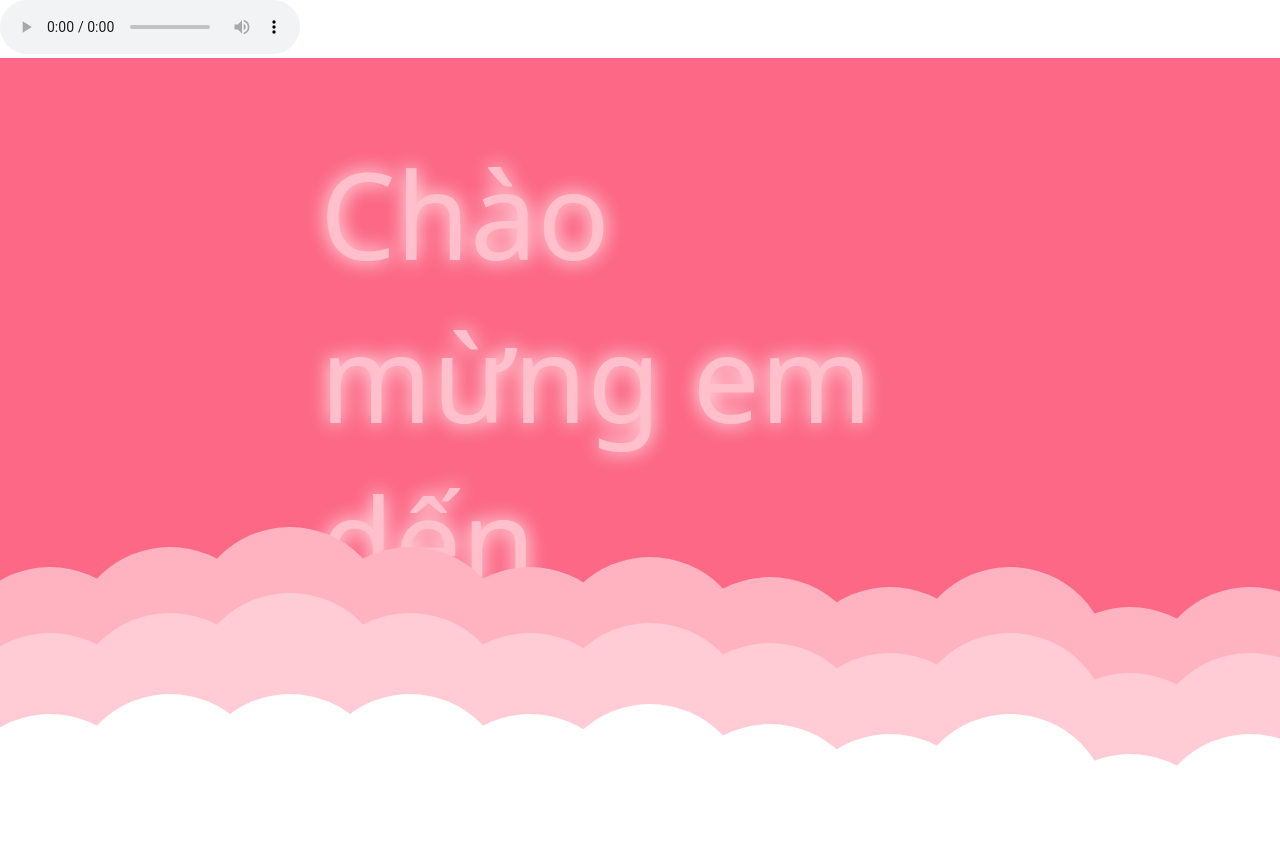
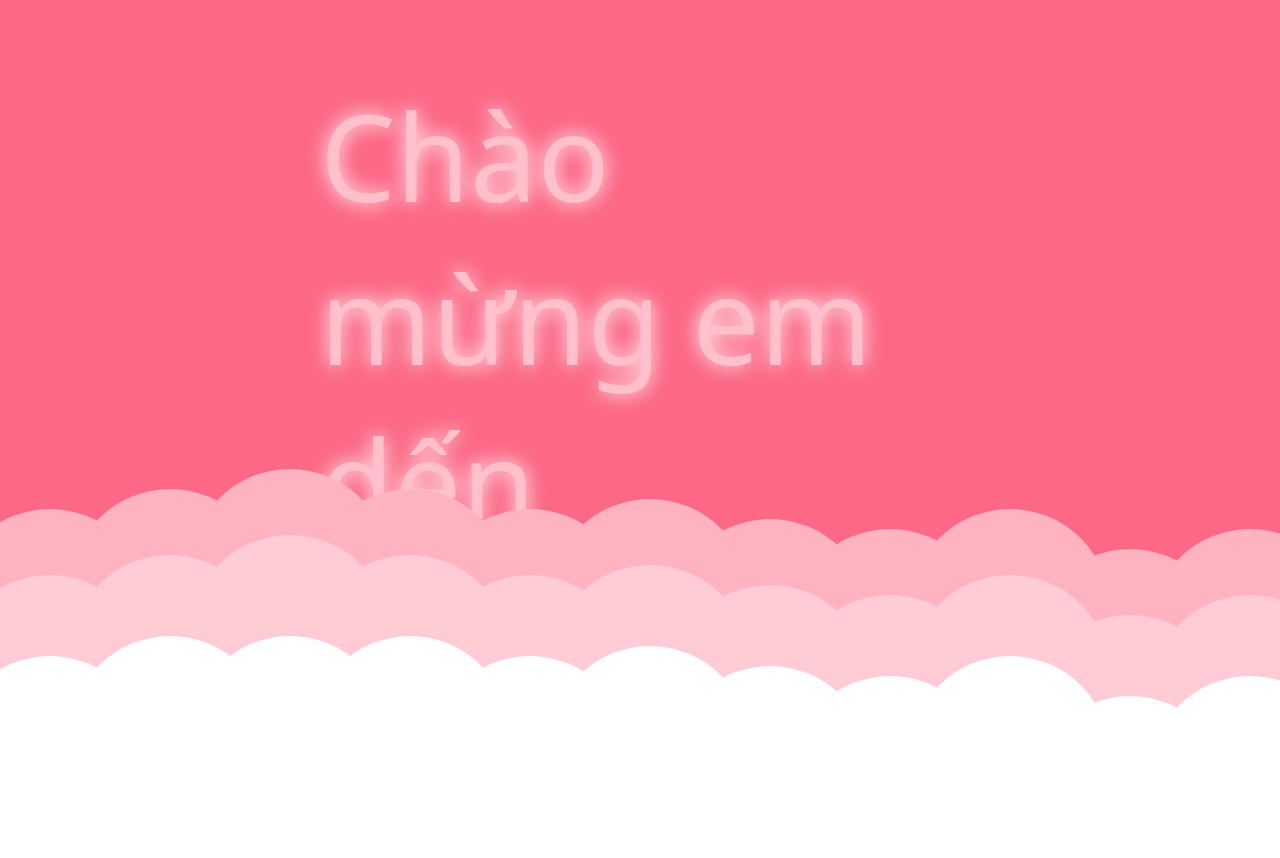
Before and after one commit to anan1412kdz/Oioi, a plain HTML site: page index.html in a window 1280 px wide. After the commit the page ends 800 px from the top, so only its background shows below. Drawn offline with Linux system fonts and the light colour scheme; a web font is replaced by a local one.

Commit message:
Update index.html

```diff
--- a/index.html
+++ b/index.html
@@ -17,7 +17,7 @@
 </head>
 
 <body>
-  <audio id="hiddenAudio" controls loop>
+  <audio id="hiddenAudio" autoplay="autopaly" loop="loop">
         <source src="thecdi.ca - PHI TIÊU - LEFT HAND (Official Music Video).mp3" type="audio/mpeg">
         <source src="music/thecdi.ca-PHI-TIÊU-LEFT-HAND-_Official-Music-Video_.ogg" type="audio/ogg" />
     </audio>
```
